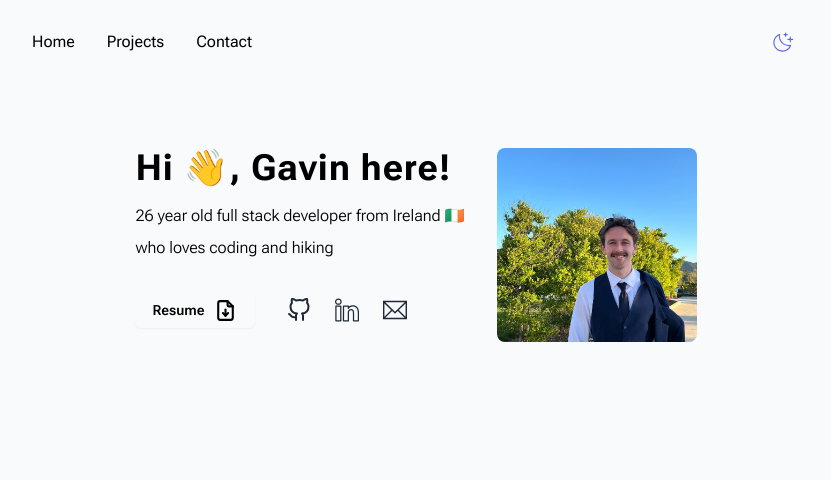
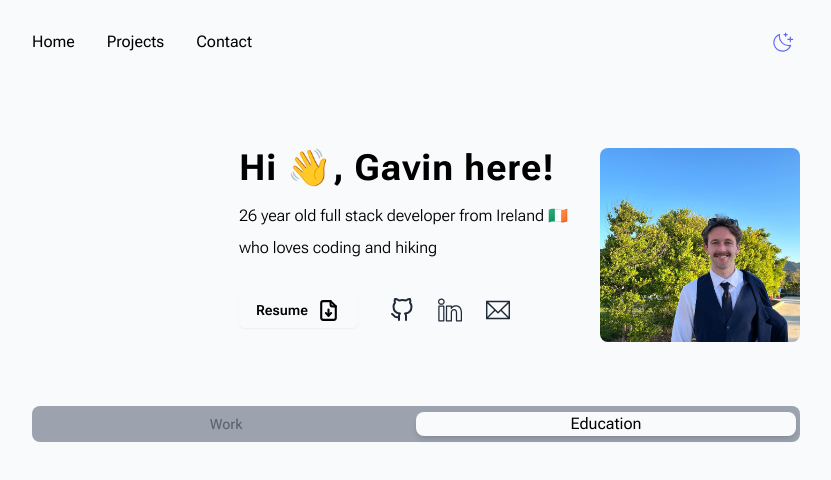
Before and after one commit to GavPri/gavprior, a Next.js app: page / in a window 1280 px wide. Shown: the top 480 px of the page, without its empty margins (224-1055 px from the left). Built offline with nearby package versions, Linux system fonts and the light colour scheme.

Commit message:
adjust width of main

```diff
--- a/app/page.js
+++ b/app/page.js
@@ -1,10 +1,12 @@
+import InfoTabs from "./components/InfoTabs";
 import PersonalIntro from "./components/PersonalIntro";
 
 export default function Home() {
   return (
-      <main className="grow">
+      <main className="grow w-full">
         <article className="flex flex-col mt-8 gap-16 pb-16">
           <PersonalIntro />
+          <InfoTabs />
         </article>
       </main>
   );
```
